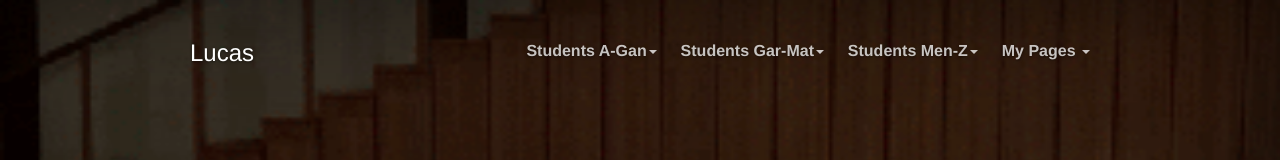
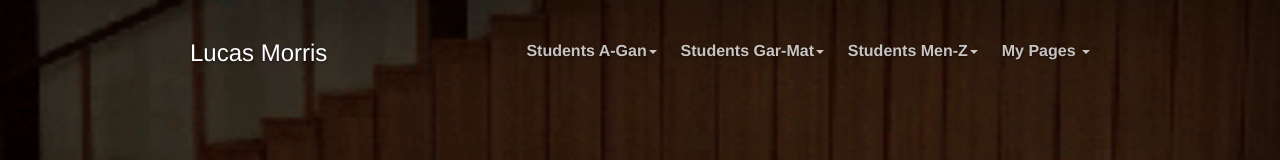
Before and after one commit to LucasWebDesign/LucasWebDesign.github.io, a plain HTML site: page index.html in a window 1280 px wide. Shown: the top 160 px of the page. Drawn offline with nearby package versions, Linux system fonts and the light colour scheme.

Commit message:
Added name

```diff
--- a/index.html
+++ b/index.html
@@ -23,7 +23,7 @@
 
                 <div class="masthead clearfix">
                     <div class="inner">
-                        <h3 class="masthead-brand">Lucas</h3>
+                        <h3 class="masthead-brand">Lucas Morris</h3>
                         <nav>
                             <ul class="nav masthead-nav">
                                 <li role="presentation" class="dropdown">
```
